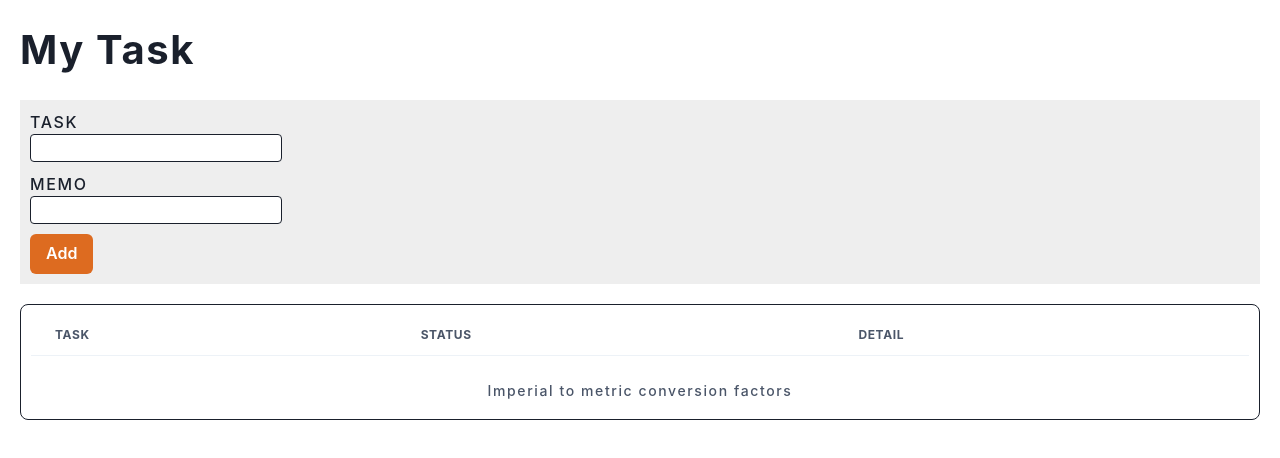
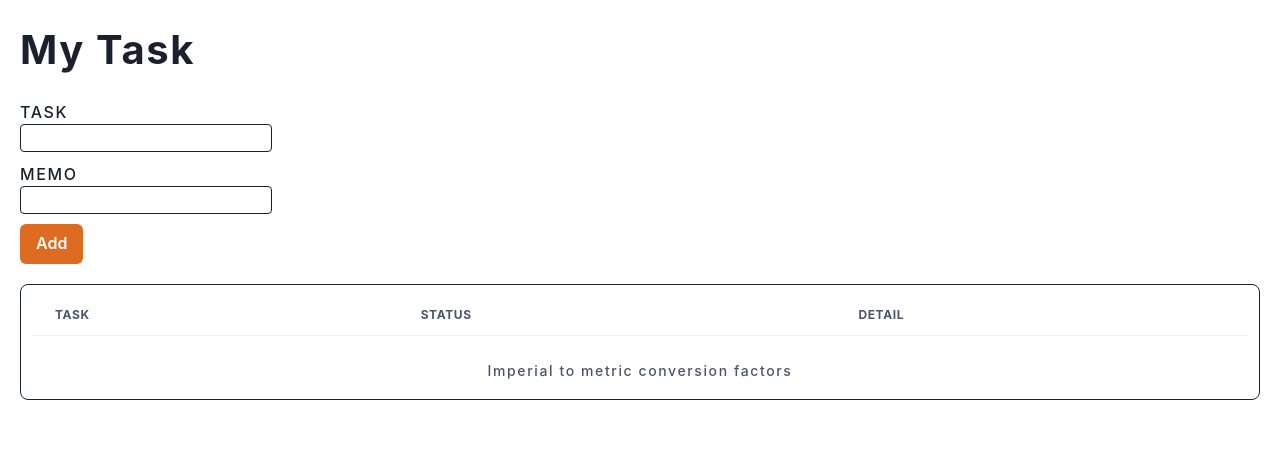
Before and after one commit to nsmuy/react-lesson-todo, a React (Create React App) app: page / in a window 1280 px wide. Shown: the top 458 px of the page. Built offline with nearby package versions, Linux system fonts and the light colour scheme.

Commit message:
InputTodoをコンポーネント化

```diff
--- a/src/App.tsx
+++ b/src/App.tsx
@@ -1,24 +1,22 @@
 import React, { useState, useRef } from "react";
 import "./App.css";
 import { v4 as uuidv4 } from 'uuid';
-import { Button, ButtonGroup } from '@chakra-ui/react'
 import { Todo } from '../types/todoType'
 import TodoList from "./components/TodoList";
+import InputTodo from "./components/InputTodo";
 
 
 function App() {
-  const [inputTodo, setInputTodo] = useState('');
-  const [inputDetail, setInputDetail] = useState('');
+  const [inputTodo, setInputTodo] = useState<string>('');
+  const [inputDetail, setInputDetail] = useState<string>('');
   const [todos, setTodos] = useState<Todo[]>([]);
 
   const handleTodoTitleChange = (e: React.ChangeEvent<HTMLInputElement>) => {
     setInputTodo(e.target.value);
-    console.log(inputTodo);
   }
 
   const handleTodoDetailChange = (e: React.ChangeEvent<HTMLInputElement>) => {
     setInputDetail(e.target.value);
-    console.log(inputDetail);
   }
 
   const handleSubmit = (e: React.FormEvent<HTMLFormElement>) => {
@@ -43,28 +41,14 @@ function App() {
     <div className="app">
       <h1 className="appTitle">My Task</h1>
 
-      <div className="inputTodoArea">
-        <form onSubmit={(e) => handleSubmit(e)}>
-          <label>
-            TASK
-            <input
-              type="text"
-              value={inputTodo}
-              onChange={(e) => handleTodoTitleChange(e)}
-            />
-          </label>
+      <InputTodo
+        inputTodo={inputTodo}
+        inputDetail={inputDetail}
+        handleTodoTitleChange={handleTodoTitleChange}
+        handleTodoDetailChange={handleTodoDetailChange}
+        handleSubmit={handleSubmit}
+      />
 
-          <label>
-            MEMO
-            <input
-              type="text"
-              value={inputDetail}
-              onChange={(e) => handleTodoDetailChange(e)}
-            />
-          </label>
-          <Button colorScheme='orange' type="submit">Add</Button>
-        </form>
-      </div>
       <TodoList todos={todos} />
     </div>
   );
--- /dev/null
+++ b/src/components/InputTodo.tsx
@@ -0,0 +1,44 @@
+import React from "react";
+import { Button, ButtonGroup } from '@chakra-ui/react'
+
+type InputTodoProps = {
+  inputTodo: string;
+  inputDetail: string;
+  handleTodoTitleChange: (e: React.ChangeEvent<HTMLInputElement>) => void;
+  handleTodoDetailChange: (e: React.ChangeEvent<HTMLInputElement>) => void;
+  handleSubmit: (e: React.FormEvent<HTMLFormElement>) => void;
+};
+
+const InputTodo: React.FC<InputTodoProps> = ({
+  inputTodo,
+  inputDetail,
+  handleTodoTitleChange,
+  handleTodoDetailChange,
+  handleSubmit
+}) => {
+  return (
+    <form onSubmit={handleSubmit}>
+      <label>
+        TASK
+        <input
+          type="text"
+          value={inputTodo}
+          onChange={handleTodoTitleChange}
+        />
+      </label>
+
+      <label>
+        MEMO
+        <input
+          type="text"
+          value={inputDetail}
+          onChange={handleTodoDetailChange}
+        />
+      </label>
+      <Button colorScheme='orange' type="submit">Add</Button>
+    </form>
+  );
+};
+
+
+export default InputTodo;
```
